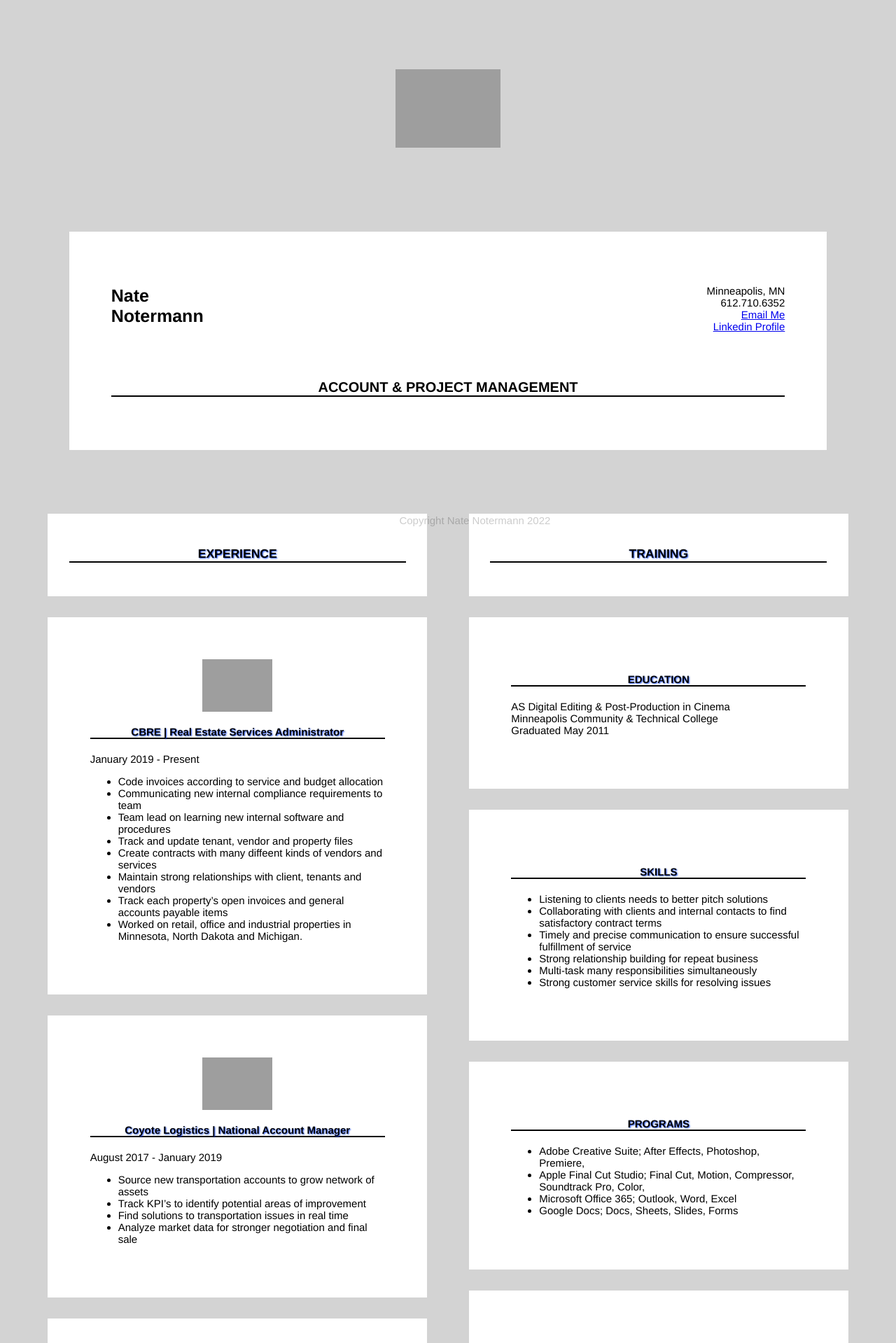
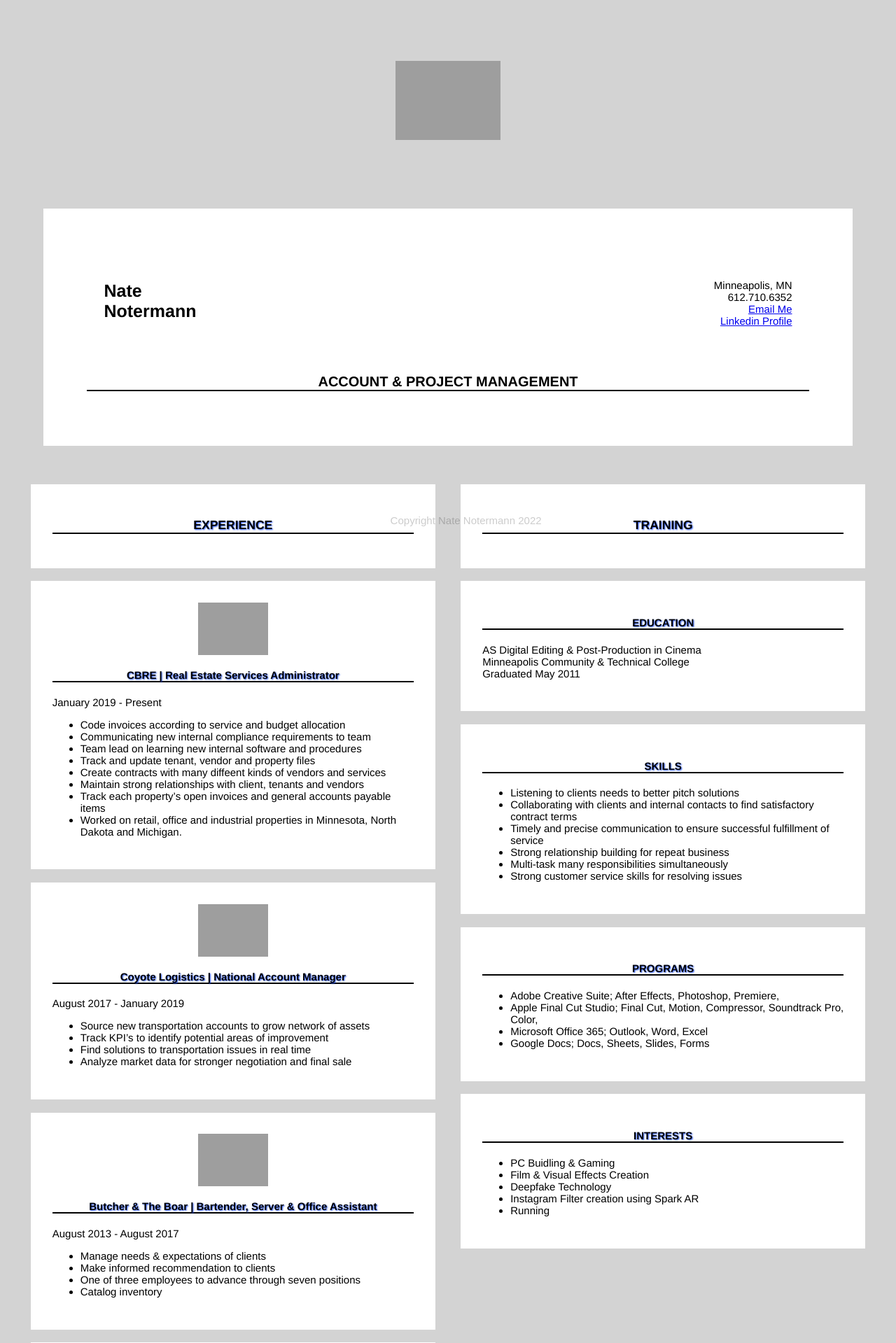
Before and after one commit to NateNotermann/natenotermann-Prime-Application, a PHP site: page / in a window 1280 px wide. Shown: the top 1919 px of the page at 70% size. Run offline with PHP 8.4, Linux system fonts and the light colour scheme; grey boxes are pictures that could not be loaded.

Commit message:
Update style.css

```diff
--- a/style.css
+++ b/style.css
@@ -1,7 +1,7 @@
 body {
   background-color: lightgrey;
   color: black;
-  margin: 3% 3%
+  margin: 2% 2%
 
 }
 
@@ -68,7 +68,7 @@ h4{
   border: 0px solid blue;
   background: white;
   font-family: Helvetica, Arial, sans-serif;
-  margin: 5%;
+  margin: 3%;
 }
 
 .browser1 {
@@ -76,15 +76,15 @@ h4{
   background: white;
   font-family: Helvetica, Arial, sans-serif;
   font-size: 15px;
-  margin: 5%;
-  padding: 10%
+  margin: 3%;
+  padding: 5%
 }
 
 .browser2 {
   border: 0px solid blue;
   background: white;
   font-family: Helvetica, Arial, sans-serif;
-  margin: 5%;
+  margin: 3%;
 }
 
 .left {
```
